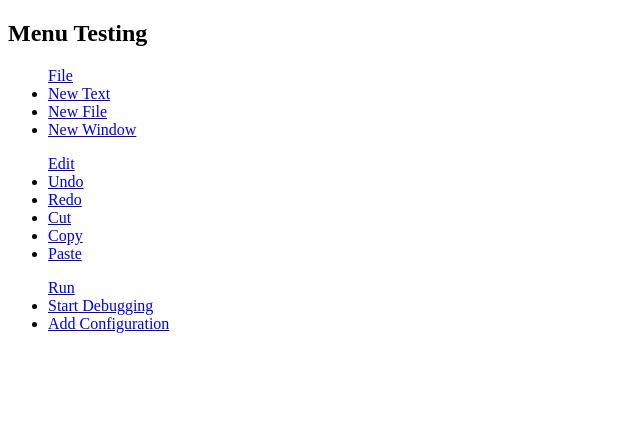
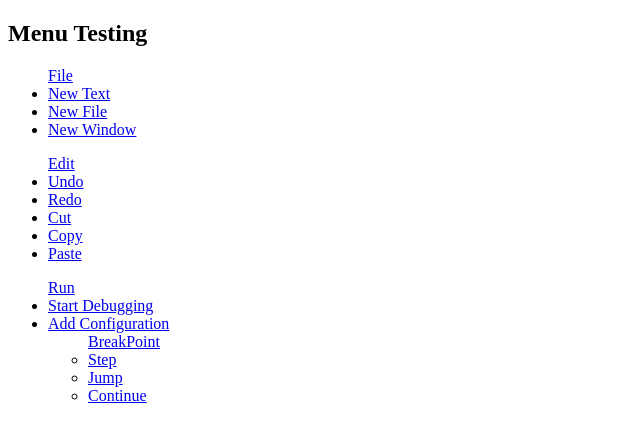
Before and after one commit to Pankaj5466/react-component, a React (Vite) app: page /menu in a window 1280 px wide. Shown: the top 442 px of the page, without its empty margins (0-640 px from the left). Built offline with nearby package versions, Linux system fonts and the light colour scheme.

Commit message:
CreateMenu Implemented with Correct nesting

```diff
--- a/src/MenuRecursive/test.jsx
+++ b/src/MenuRecursive/test.jsx
@@ -33,7 +33,16 @@ const allMenu = [
     menuUrl: 'run',
     subMenu: [
       new menuInfo("Start Debugging", "start-debugging"),
-      new menuInfo("Add Configuration", "add-configuration")
+      new menuInfo("Add Configuration", "add-configuration"),
+      {
+        menuName:"BreakPoint",
+        menuUrl:"breakpoint",
+        subMenu:[
+          new menuInfo("Step","/step"),
+          new menuInfo("Jump","/jump"),
+          new menuInfo("Continue","/continue")
+        ]
+      }
     ]
   }
 
```
